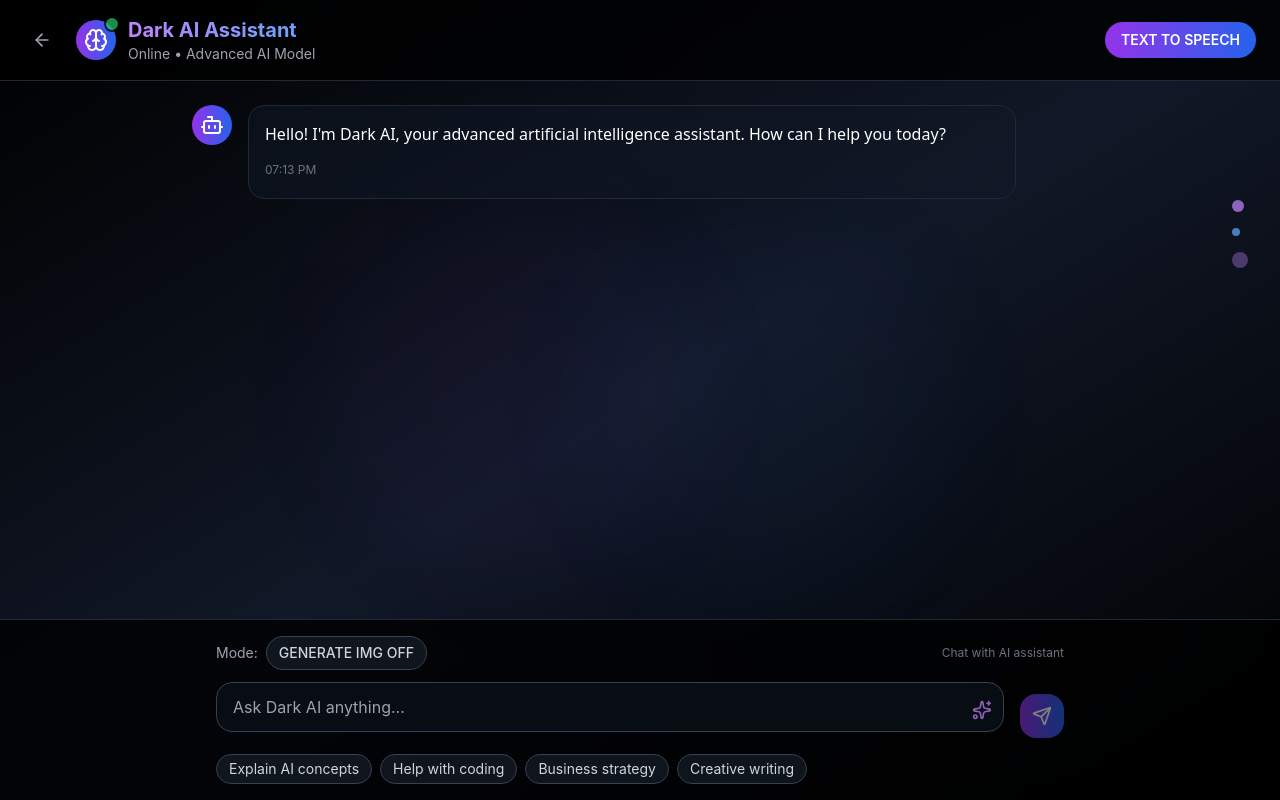
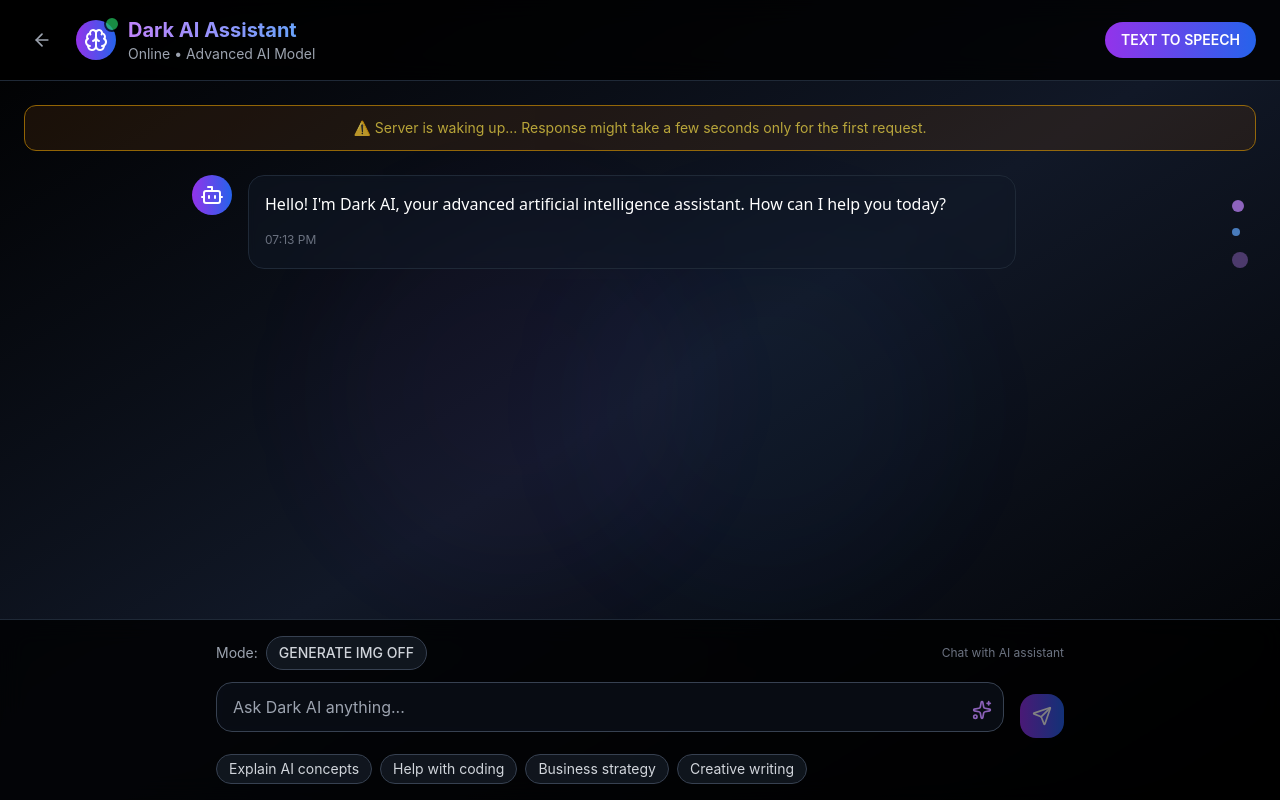
Before and after one commit to BhavyaProjects07/ReactJS, a React (Vite) app in the folder frontend/: page /chat in a window 1280 px wide. Built offline with nearby package versions, Linux system fonts and the light colour scheme.

Commit message:
Final push before deployment

```diff
--- a/frontend/src/pages/Chat.jsx
+++ b/frontend/src/pages/Chat.jsx
@@ -19,14 +19,22 @@ const Chat = ({ onNavigate }) => {
   const [showMobileMenu, setShowMobileMenu] = useState(false)
   const messagesEndRef = useRef(null)
   const inputRef = useRef(null)
+  const [showStartupNotice, setShowStartupNotice] = useState(true)
 
   const scrollToBottom = () => {
     messagesEndRef.current?.scrollIntoView({ behavior: "smooth" })
   }
 
   useEffect(() => {
-    scrollToBottom()
-  }, [messages])
+  scrollToBottom()
+
+  const timer = setTimeout(() => {
+    setShowStartupNotice(false)
+  }, 15000) // 15 seconds
+
+  return () => clearTimeout(timer)
+}, [])
+
 
   const handleSendMessage = async (e) => {
     e.preventDefault()
@@ -162,6 +170,12 @@ const Chat = ({ onNavigate }) => {
 
         {/* Messages Area - Responsive */}
         <div className="flex-1 overflow-y-auto px-3 sm:px-6 py-4 sm:py-6 space-y-4 sm:space-y-6">
+          {showStartupNotice && (
+            <div className="mb-4 p-3 rounded-xl bg-yellow-900/30 border border-yellow-600 text-yellow-300 text-sm text-center animate-pulse">
+              ⚠️ Server is waking up... Response might take a few seconds only for the first request.
+            </div>
+          )}
+
           <div className="w-full max-w-4xl mx-auto">
             {messages.map((message) => (
               <div
@@ -289,7 +303,7 @@ const Chat = ({ onNavigate }) => {
                       }
                     }}
                     placeholder={isImageMode ? "Describe the image..." : "Ask Dark AI anything..."}
-                    placeholder={isImageMode ? "Describe the image..." : "Ask Dark AI anything..."}
+
                     className="w-full bg-gray-900/50 border border-gray-700 rounded-2xl px-3 sm:px-4 py-2 sm:py-3 pr-12 sm:pr-16 text-white placeholder-gray-400 focus:outline-none focus:border-purple-500 focus:ring-2 focus:ring-purple-500/20 resize-none backdrop-blur-sm text-sm sm:text-base"
                     rows="1"
                     style={{ minHeight: "44px", maxHeight: "120px" }}
```
